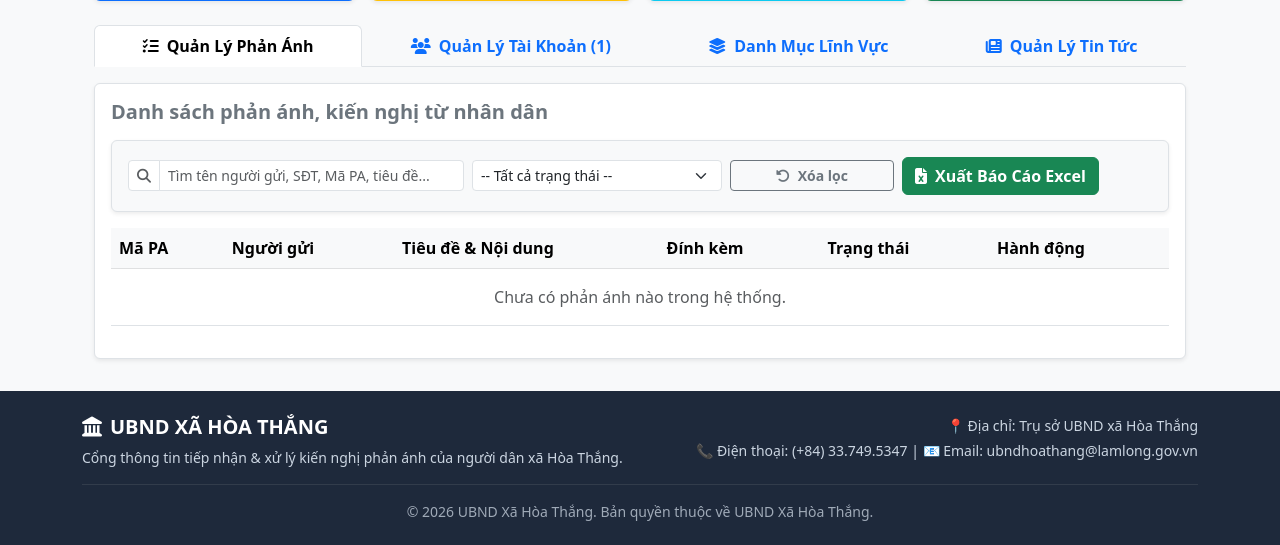
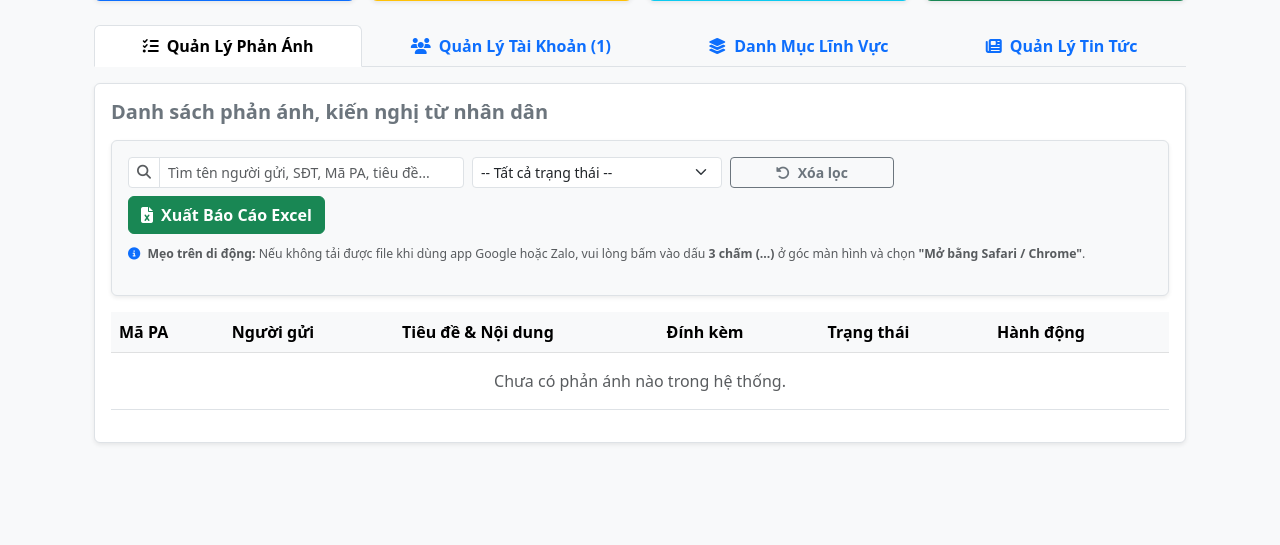
Before and after one commit to hau1401/quanlyphananh_xahoathang, a Flask app: page /dashboard in a window 1280 px wide. Shown: the part 285-830 px from the top of the page. Run offline with Flask 3, Linux system fonts and the light colour scheme; the visitor is signed in with stand-in values (Sample User, id 1); data comes from the database, SQL or seed files in the repository; data that the repository does not hold is empty; some libraries are stand-ins or nearby versions.

Commit message:
Cập nhật tính năng mới

```diff
--- a/templates/admin/dashboard.html
+++ b/templates/admin/dashboard.html
@@ -144,10 +144,20 @@
                             <i class="fa-solid fa-rotate-left me-1"></i> Xóa lọc
                         </button>
                     </div>
-                    <div class="col-md-3">
-                        <a href="{{ url_for('export_excel') }}" class="btn btn-success fw-bold">
+                    <div class="mb-3">
+                        <!-- Nút Xuất Excel đã bổ sung target="_blank" -->
+                        <a href="{{ url_for('export_excel') }}" target="_blank" class="btn btn-success fw-bold">
                             <i class="fa-solid fa-file-excel me-2"></i>Xuất Báo Cáo Excel
                         </a>
+
+                        <!-- Dòng hướng dẫn nhỏ hiển thị bên dưới -->
+                        <div class="form-text text-muted mt-2">
+                            <small>
+                                <i class="fa-solid fa-circle-info me-1 text-primary"></i>
+                                <strong>Mẹo trên di động:</strong> Nếu không tải được file khi dùng app Google hoặc Zalo, vui lòng bấm vào dấu <strong>3 chấm (...)</strong> ở góc màn hình và chọn <strong>"Mở bằng Safari / Chrome"</strong>.
+                            </small>
+                        </div>
+                    </div>
                     </div>
                 </div>
             </div>
```
